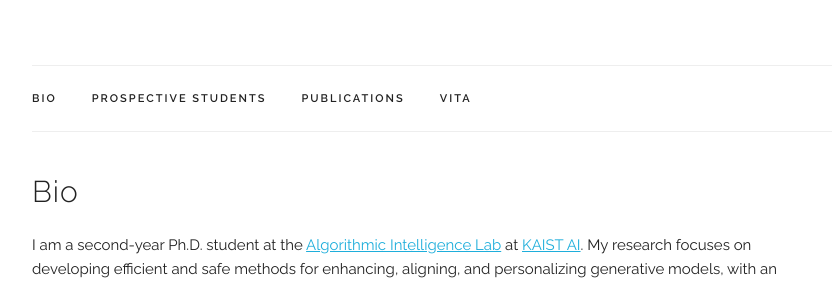
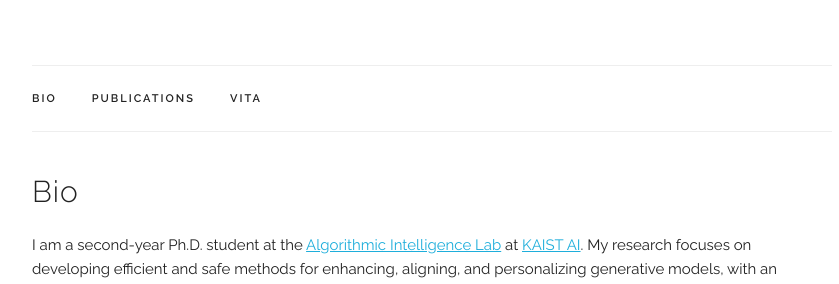
Before and after one commit to kykim0/kykim0.github.io, a Jekyll site: the page built from index.html, in a window 1280 px wide and 900 px high. Shown: the part 249-533 px from the top of the window, without its empty margins (208-1047 px from the left). Built offline with Jekyll 4.4.1, drawn with Linux system fonts in a browser that asks for light colours; some web fonts are replaced.

Commit message:
hide prospective students for now

```diff
--- a/_layouts/default.html
+++ b/_layouts/default.html
@@ -101,7 +101,7 @@
       <div class="container">
         <ul class="navbar-list">
           <li class="navbar-item"><a class="navbar-link" href={{ "/index.html#bio" | prepend: site.baseurl }}>Bio</a></li>
-          <li class="navbar-item"><a class="navbar-link" href={{ "/index.html#prospective-students" | prepend: site.baseurl }}>Prospective Students</a></li>
+          <!-- <li class="navbar-item"><a class="navbar-link" href={{ "/index.html#prospective-students" | prepend: site.baseurl }}>Prospective Students</a></li> -->
           <li class="navbar-item"><a class="navbar-link" href={{ "/index.html#publications" | prepend: site.baseurl }}>Publications</a></li>
           <!--<li class="navbar-item"><a class="navbar-link" href={{ "/index.html#projects" | prepend: site.baseurl }}>Projects</a></li>-->
           <li class="navbar-item"><a class="navbar-link" href={{ "/index.html#resume" | prepend: site.baseurl }}>Vita</a></li>
```
